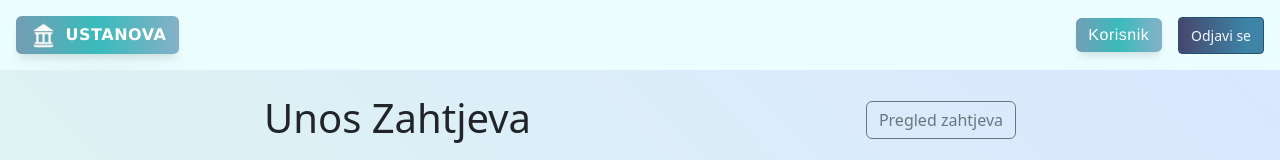
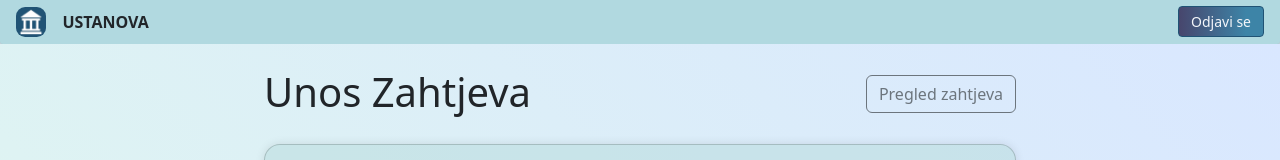
Before and after one commit to myproj832/Web-zahtjevi, a React (Vite) app in the folder frontend/: page /form in a window 1280 px wide. Shown: the top 160 px of the page. Built offline with nearby package versions, Linux system fonts and the light colour scheme; no server answers; sample sign-in values are in the browser's storage.

Commit message:
Header details user , institution

```diff
--- a/frontend/src/components/Header.css
+++ b/frontend/src/components/Header.css
@@ -1,7 +1,7 @@
-
+/*
 .header-page {
   background: #ecfeff !important;
-  /* background: linear-gradient(45deg, #d7f8dc 0%, #d9e7ff 100%)!important; */
+
 
   border-radius: 0 0 3px 3px;
   padding: 1rem;
@@ -25,7 +25,7 @@
     0 30px 60px -15px rgba(0, 0, 0.25, 0.25),
 
     0 6px 8px -3px rgba(0, 0, 0.25, 0.12);
-  color: #fff; /* #47466D */
+  color: #fff;
   font-size: 1rem;
   letter-spacing: 0.5px;
 }
@@ -49,7 +49,7 @@
   margin-right: 0.5rem;
   border-radius: 50%;
 
-  color: #205375; /* Icon color */
+  color: #205375;
 }
 
 .btn-logout {
@@ -77,4 +77,83 @@
     font-size: 0.85rem;
     margin: 0 0.25rem;
   }
+} */
+.header-page {
+  background: #b1d9e0;
+  border-radius: 0 0 3px 3px;
+  box-shadow: #205375 0px 0px 10px 0px;
+  padding: 0.4rem;
 }
+
+.header-institution-block {
+  display: flex;
+  flex-direction: column;
+  align-items: center;
+}
+.institution-name {
+  font-size: 1rem;
+  font-weight: 700;
+  margin-left: 0.5rem;
+  text-transform: uppercase;
+}
+.institution-details {
+  font-size: 0.85rem;
+  color: #333;
+  margin-left: 28px;
+}
+.institution-details span {
+  display: block;
+}
+
+.header-user-block {
+  display: flex;
+  flex-direction: column;
+  align-items: center;
+
+  margin-right: 1rem;
+}
+.user-name {
+  font-size: 1rem;
+  font-weight: 500;
+  margin-left: 0.5rem;
+}
+.user-specialization {
+  font-size: 0.85rem;
+ margin-left: 2rem;
+
+  color: #555;
+  text-transform: capitalize;
+}
+
+.header-icon {
+  width: 1.9rem;
+  height: 1.9rem;
+  object-fit: cover;
+  margin-right: 0.5rem;
+  border-radius: 30%;
+
+  background-color: #205375;
+}
+
+.btn-logout {
+  margin-left: 1rem;
+  padding: 0.25rem 0.75rem;
+  border: 1px solid #205375;
+  background: var(--gradient-primary-button);
+  color: #f4f6fa;
+  border-radius: 0.25rem;
+  font-weight: 500;
+  transition: background 0.2s, color 0.2s;
+}
+.btn-logout:hover {
+  background: #c7d6f3;
+  color: var(--color-royal-hyacinth);
+  border: 1px solid #205375;
+}
+
+@media (max-width: 576px) {
+  .header-page { padding: 10px 24px; }
+  .institution-details,
+  .user-specialization { font-size: 0.75rem; }
+  .header-icon { width: 20px; height: 20px; }
+}
--- a/frontend/src/components/Header.jsx
+++ b/frontend/src/components/Header.jsx
@@ -7,7 +7,16 @@ import iconDoctor from '../assets/Icons/icon-doctor.png';
 import iconPharmacy from '../assets/Icons/iconPharmacy.jpg';
 
 const Header = () => {
-  const { izabranaInstitucija, rola, korisnik, logout } = useAuth();
+   const {
+    izabranaInstitucija,
+    addressInstitution,
+    cityInstitution,
+    phoneInstitution,
+    rola,
+    korisnik,
+    specialization,
+    logout,
+  } = useAuth();
 
   const iconMap = {
     'Ljekar': { src: iconDoctor, alt: 'Ljekar' },
@@ -18,18 +27,33 @@ const Header = () => {
 
      return (
     <header className="header-page d-flex justify-content-between align-items-center px-3">
-       <div className="header-institution d-inline-flex align-items-center">
+      {/* Ustanova */}
+      <div className="header-institution-block">
+        <div className="institution-top d-flex align-items-center">
           <img
             src={iconInstitution}
             alt="Ustanova"
             className="header-icon institution-icon"
           />
-        {izabranaInstitucija
-          ? izabranaInstitucija.name_unit
-          : 'Ustanova'}
+          <span className="institution-name">
+            {(izabranaInstitucija?.name_institution || 'Ustanova').toUpperCase()}
+          </span>
         </div>
+        {izabranaInstitucija && (
+          <div className="institution-details">
+            <span><strong>Adresa:</strong> {izabranaInstitucija.address_institution}, {izabranaInstitucija.city_institution}</span>
+            <span><strong>Tel:</strong> {izabranaInstitucija.phone_institution}</span>
+            {izabranaInstitucija.email_institution && (
+              <span><strong>Email:</strong> {izabranaInstitucija.email_institution}</span>
+            )}
+          </div>
+        )}
+      </div>
+
+      {/* Korisnik */}
        <div className="d-flex align-items-center">
-        <div className="header-user d-inline-flex align-items-center">
+        <div className="header-user-block">
+          <div className="d-inline-flex align-items-center">
             {userIcon && (
               <img
                 src={userIcon.src}
@@ -37,13 +61,18 @@ const Header = () => {
                 className="header-icon doctor-icon"
               />
             )}
-          {rola ? `${rola}: ` : ''}{korisnik || 'Korisnik'}
+            <span className="user-name">
+              {/* {rola === 'Ljekar' ? 'Dr. ' : ''}{korisnik} */}
+              {korisnik}
+            </span>
           </div>
-
-        <button
-          className="btn btn-logout btn-sm"
-          onClick={logout}
-        >
+          {rola === 'Ljekar' && specialization && (
+            <span className="user-specialization">
+              {specialization}
+            </span>
+          )}
+        </div>
+        <button className="btn btn-logout btn-sm ml-3" onClick={logout}>
           Odjavi se
         </button>
       </div>
@@ -52,4 +81,5 @@ const Header = () => {
 };
 
 
+
 export default Header;
--- a/frontend/src/components/InstitutionModal.jsx
+++ b/frontend/src/components/InstitutionModal.jsx
@@ -9,8 +9,9 @@ const ADMIN_UNIT_NAME = 'Administracija sistema';   // promijeni po potrebi
 // const ADMIN_UNIT_ID   = 999;                     // primjer ako radiš po ID-u
 
 export default function InstitutionModal({ show, onHide, container }) {
-  const { institucije, korisnik, selectInstitution, logout } = useAuth();
+  const { institucije, korisnik, selectInstitution, logout, isAdmin} = useAuth();
   const navigate = useNavigate();
+
 
   /* Klik na dugme ustanove */
   const handleChoose = (inst) => {
@@ -50,9 +51,11 @@ export default function InstitutionModal({ show, onHide, container }) {
         <div className="institution-modal-content">
           <h2 className="institution-modal-title">{korisnik}</h2>
 
-          <p className="institution-modal-subtitle">
-            Izaberite zdravstvenu ustanovu:
-          </p>
+          {!isAdmin && (
+            <p className="institution-modal-subtitle">
+              Izaberite zdravstvenu ustanovu:
+            </p>
+          )}
 
           <div className="institution-modal-buttons">
             {institucije.map((inst) => (
--- a/frontend/src/context/AuthContext.jsx
+++ b/frontend/src/context/AuthContext.jsx
@@ -22,8 +22,16 @@ export const AuthProvider = ({ children }) => {
     sessionStorage.getItem('korisnik')
   );
   const [rola, setRola] = useState(() =>
-  sessionStorage.getItem('role')
+  sessionStorage.getItem('rola')
 );
+
+  const [specialization, setSpecialization] = useState(
+   () => sessionStorage.getItem('specialization') || ''
+ );
+
+  const [addressInstitution, setAddressInstitution] = useState('');
+  const [cityInstitution, setCityInstitution] = useState('');
+  const [phoneInstitution, setPhoneInstitution] = useState('');
 
   const [institucije, setInstitucije] = useState(() => {
     const raw = sessionStorage.getItem('institucije');
@@ -92,6 +100,14 @@ export const AuthProvider = ({ children }) => {
   }
 }, [rola]);
 
+ useEffect(() => {
+   if (specialization) {
+     sessionStorage.setItem('specialization', specialization);
+   } else {
+     sessionStorage.removeItem('specialization');
+   }
+ }, [specialization]);
+
   // Fetch public IP address
   useEffect(() => {
     fetch('https://api.ipify.org?format=json')
@@ -108,6 +124,9 @@ const logout = useCallback(() => {
     setKorisnickoIme(null);
     setInstitucije([]);
     setIzabranaInstitucija(null);
+     setAddressInstitution('');
+    setCityInstitution('');
+    setPhoneInstitution('');
     navigate('/');
  }, [navigate]);
 
@@ -181,8 +200,12 @@ if (out.error_u === 'OK') {
   setKorisnickoIme(out.username_u);
 
   setKorisnik(out.name_u);
-
+  setRola(out.rola_u);
+   setSpecialization(out.specialization_u || '');
   setInstitucije(out.institutions_u || []);
+  //  setAddressInstitution(inst.address_institution || '');
+  //   setCityInstitution(inst.city_institution || '');
+  //   setPhoneInstitution(inst.phone_institution || '');
   return true;
 } else {
   throw new Error(out.error_u);
@@ -215,6 +238,10 @@ if (out.error_u === 'OK') {
   }
  setTokenUser(out2.token_user);
  setIzabranaInstitucija(inst);
+  setAddressInstitution(inst.address_institution);
+   setCityInstitution(   inst.city_institution);
+   setPhoneInstitution(  inst.phone_institution);
+
    setRola(out2.rola_u);
  if (out2.rola_u === 'Admin') {
    navigate('/admin');
@@ -223,7 +250,9 @@ if (out.error_u === 'OK') {
  }
 };
 
-
+const isAdmin = rola === 'Admin';
+  const isDoctor = rola === 'Ljekar';
+  const isPharmacist = rola === 'Apotekar';
 
 
 
@@ -235,11 +264,18 @@ if (out.error_u === 'OK') {
         tokenKorisnik,
         korisnickoIme,
        korisnik,
+        specialization,
         institucije,
         tokenUser,
         izabranaInstitucija,
+         addressInstitution,
+        cityInstitution,
+        phoneInstitution,
         isAuthenticated,
         rola,
+        isAdmin,
+        isDoctor,
+        isPharmacist,
          warningMessage,
         sessionMessage,
         clearSessionMessage,
```
Lines whose indentation alone changed are shown as unchanged.
